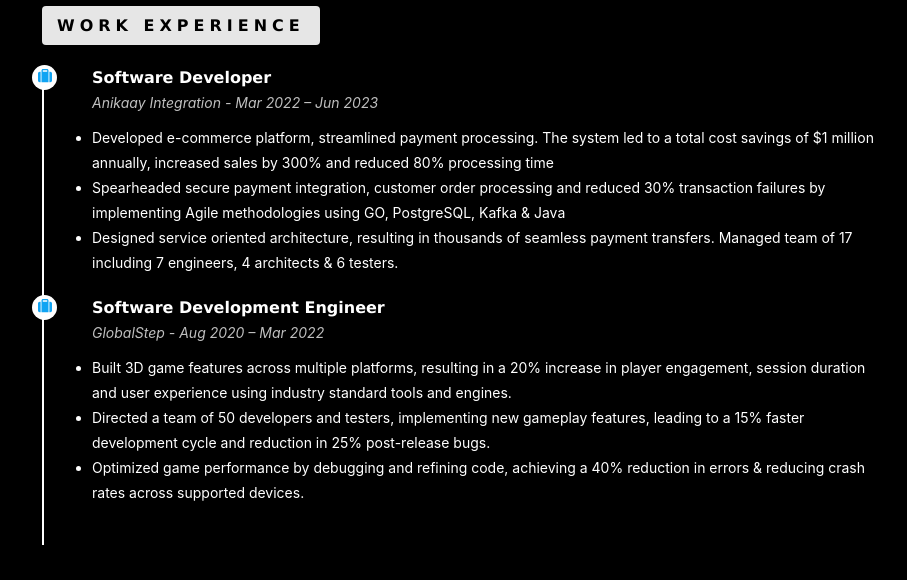
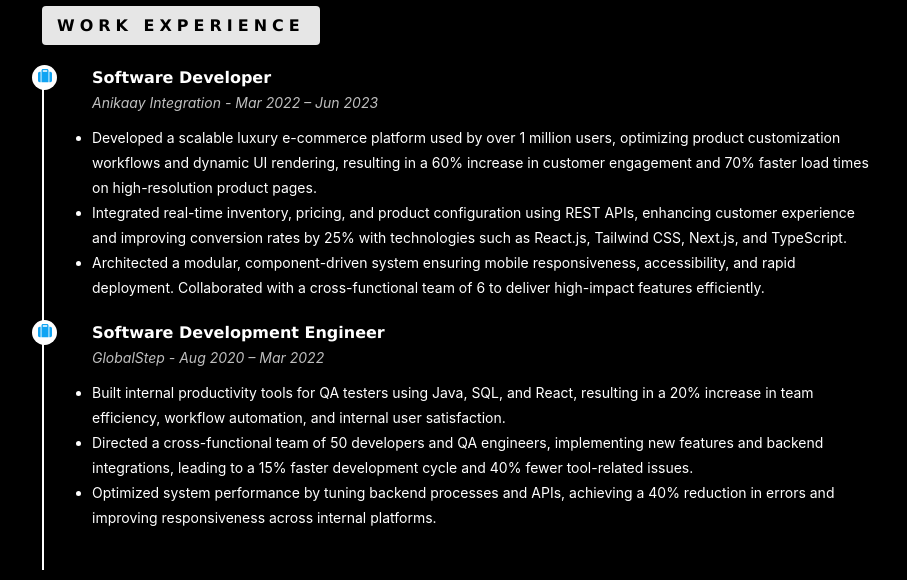
Before and after one commit to ashevkar/portfolio, a React (Create React App) app: page / in a window 1280 px wide. Shown: the part 1380-1960 px from the top of the page, without its empty margins (336-1243 px from the left). Built offline with nearby package versions, Linux system fonts and the light colour scheme.

Commit message:
changes in experience

```diff
--- a/src/components/section/Resume.js
+++ b/src/components/section/Resume.js
@@ -11,20 +11,20 @@ const Resume = () => {
       company: "Anikaay Integration",
       duration: "Mar 2022 – Jun 2023",
       description: [
-        "Developed e-commerce platform, streamlined payment processing. The system led to a total cost savings of $1 million annually, increased sales by 300% and reduced 80% processing time",
-        "Spearheaded secure payment integration, customer order processing and reduced 30% transaction failures by implementing Agile methodologies using GO, PostgreSQL, Kafka & Java ",
-        "Designed service oriented architecture, resulting in thousands of seamless payment transfers. Managed team of 17 including 7 engineers, 4 architects & 6 testers. ",
-      ],
+    "Developed a scalable luxury e-commerce platform used by over 1 million users, optimizing product customization workflows and dynamic UI rendering, resulting in a 60% increase in customer engagement and 70% faster load times on high-resolution product pages.",
+    "Integrated real-time inventory, pricing, and product configuration using REST APIs, enhancing customer experience and improving conversion rates by 25% with technologies such as React.js, Tailwind CSS, Next.js, and TypeScript.",
+    "Architected a modular, component-driven system ensuring mobile responsiveness, accessibility, and rapid deployment. Collaborated with a cross-functional team of 6 to deliver high-impact features efficiently."
+  ],
     },
     {
       title: "Software Development Engineer",
       company: "GlobalStep",
       duration: "Aug 2020 – Mar 2022",
       description: [
-        "Built 3D game features across multiple platforms, resulting in a 20% increase in player engagement, session duration and user experience using industry standard tools and engines.",
-        "Directed a team of 50 developers and testers, implementing new gameplay features, leading to a 15% faster development  cycle and reduction in 25% post-release bugs.",
-        "Optimized game performance by debugging and refining code, achieving a 40% reduction in errors & reducing crash rates across supported devices.",
-      ],
+       "Built internal productivity tools for QA testers using Java, SQL, and React, resulting in a 20% increase in team efficiency, workflow automation, and internal user satisfaction.",
+    "Directed a cross-functional team of 50 developers and QA engineers, implementing new features and backend integrations, leading to a 15% faster development cycle and 40% fewer tool-related issues.",
+    "Optimized system performance by tuning backend processes and APIs, achieving a 40% reduction in errors and improving responsiveness across internal platforms."
+ ],
     },
   ];
 
```
